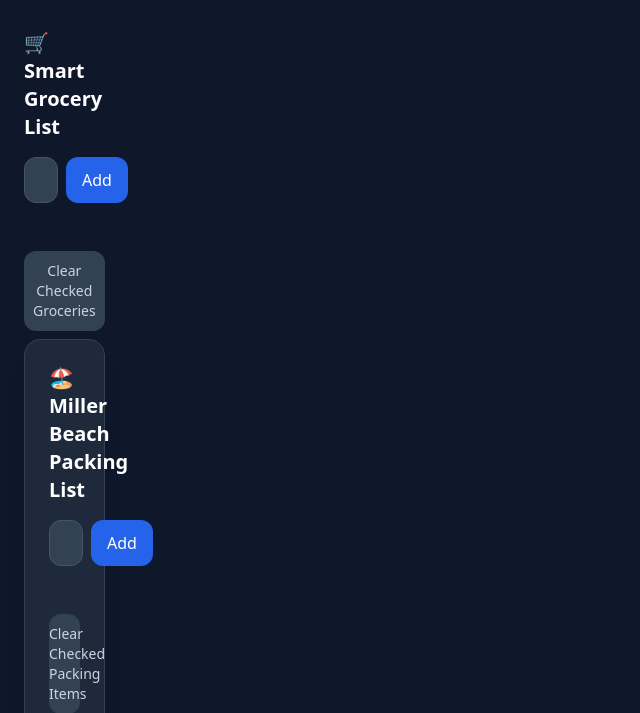
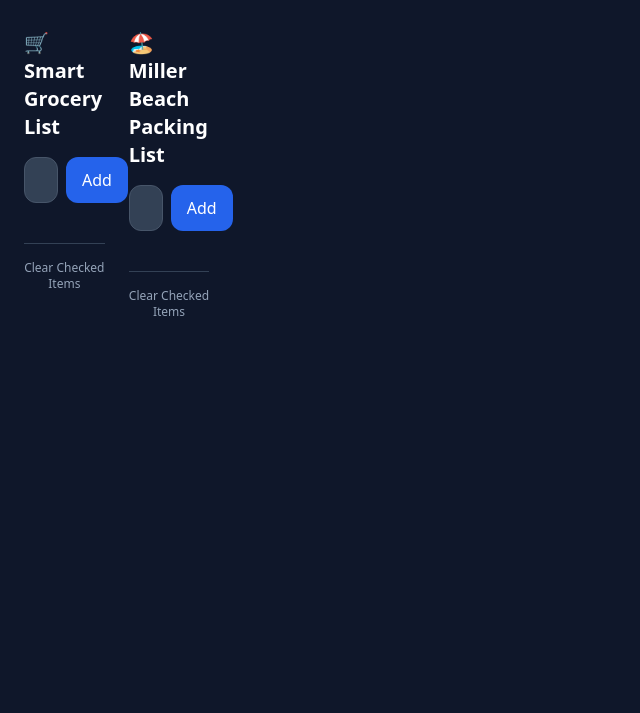
Before and after one commit to JD9059/Family-Hub, a website: page index.html in a window 1280 px wide. Shown: the part 87-800 px from the top of the page, without its empty margins (0-640 px from the left). Drawn offline with nearby package versions, Linux system fonts and the light colour scheme; no server answers.

Commit message:
Refactor beach and grocery item management UI

```diff
--- a/index.html
+++ b/index.html
@@ -34,36 +34,45 @@
                     </button>
                 </div>
 
-            <!-- Clear Groceries Action -->
-            <button onclick="window.clearCheckedGroceries()" class="mt-6 w-full py-2.5 bg-slate-700 hover:bg-slate-650 text-slate-300 text-sm font-medium rounded-xl transition-colors">
-                Clear Checked Groceries
-            </button>
+                <!-- DYNAMIC AI CONTAINER (Replaces all old category divs) -->
+                <div id="grocery-items-container" class="space-y-4 overflow-y-auto max-h-[500px]"></div>
+
+                <!-- Clear Button -->
+                <div class="mt-4 pt-4 border-t border-slate-700">
+                    <button onclick="window.clearCheckedGroceries()" class="text-xs text-slate-400 hover:text-rose-400 transition-colors">
+                        Clear Checked Items
+                    </button>
+                </div>
+            </div>
         </div>
 
-        <!-- RIGHT PANEL: Miller Beach Packing List (Spans 6 columns) -->
-        <div class="lg:col-span-6 bg-slate-800 p-6 rounded-2xl shadow-xl border border-slate-700 flex flex-col justify-between min-h-[600px]">
+       <!-- RIGHT PANEL: Beach Packing List (Spans 6 columns) -->
+        <div class="flex flex-col gap-2">
             <div>
                 <h2 class="text-xl font-semibold mb-4 text-white flex items-center gap-2">
                     🏖️ Miller Beach Packing List
                 </h2>
 
-                <!-- Beach List Quick Add Input -->
+                <!-- Beach Quick Add Input -->
                 <div class="flex gap-2 mb-6">
-                    <input type="text" id="beach-input" placeholder="Add packing item (e.g., Towels, Cooler, Sunscreen)..."
+                    <input type="text" id="beach-input" placeholder="Add beach item (e.g., Towels, Cola's treats, Coolers)..."
                            class="w-full bg-slate-700 border border-slate-600 rounded-xl px-4 py-2.5 text-white placeholder-slate-400 focus:outline-none focus:ring-2 focus:ring-blue-500">
                     <button onclick="window.addBeachItem()" class="bg-blue-600 hover:bg-blue-500 text-white font-medium px-4 rounded-xl transition-colors">
                         Add
                     </button>
                 </div>
 
+                <!-- DYNAMIC AI CONTAINER (Replaces all old category divs) -->
+                <div id="beach-items-container" class="space-y-4 overflow-y-auto max-h-[500px]"></div>
 
-            <!-- Clear Beach Action -->
-            <button onclick="window.clearCheckedBeach()" class="mt-6 w-full py-2.5 bg-slate-700 hover:bg-slate-650 text-slate-300 text-sm font-medium rounded-xl transition-colors">
-                Clear Checked Packing Items
-            </button>
+                <!-- Clear Button -->
+                <div class="mt-4 pt-4 border-t border-slate-700">
+                    <button onclick="window.clearCheckedBeachItems()" class="text-xs text-slate-400 hover:text-rose-400 transition-colors">
+                        Clear Checked Items
+                    </button>
+                </div>
+            </div>
         </div>
-
-    </div>
 
     <!-- Firebase System Module Script -->
     <script type="module">
```
